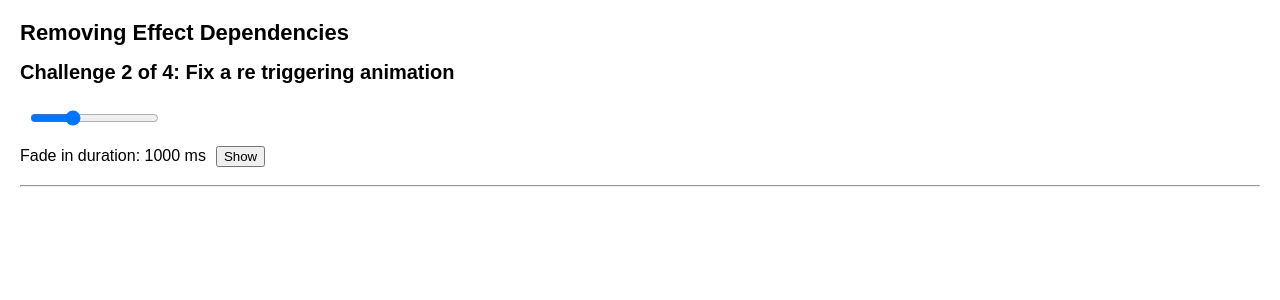
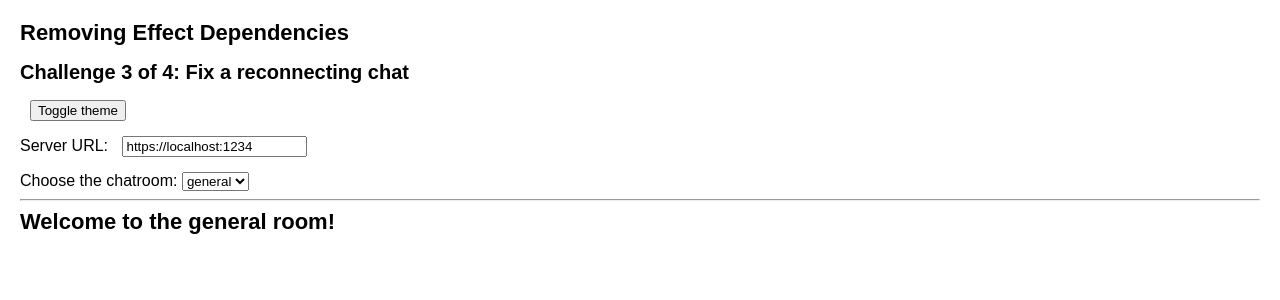
Before and after one commit to VladimirovMario/Sandbox, a React (Create React App) app in the folder 01. React documentation/02. Learn React/04. Escape Hatches/: page / in a window 1280 px wide. Shown: the top 300 px of the page. Built offline with nearby package versions, Linux system fonts and the light colour scheme.

Commit message:
Fix a reconnecting chat

```diff
--- /dev/null
+++ b/01. React documentation/02. Learn React/04. Escape Hatches/src/components/RemovingEffectDependencies/FixAReconnectingChat/ChatRoom.js
@@ -0,0 +1,16 @@
+import { useEffect } from 'react';
+import createConnection from './createConnection';
+
+export default function ChatRoom({ options }) {
+  const { serverUrl, roomId } = options;
+
+  useEffect(() => {
+    const connection = createConnection({ serverUrl, roomId });
+    connection.connect();
+    return () => {
+      connection.disconnect();
+    };
+  }, [serverUrl, roomId]);
+
+  return <h1>Welcome to the {options.roomId} room!</h1>;
+}
--- /dev/null
+++ b/01. React documentation/02. Learn React/04. Escape Hatches/src/components/RemovingEffectDependencies/FixAReconnectingChat/FixAReconnectingChat.js
@@ -0,0 +1,42 @@
+import { useState } from 'react';
+import ChatRoom from './ChatRoom';
+import styles from './FixAReconnectingChat.module.css';
+
+export default function FixAReconnectingChat() {
+  return (
+    <>
+      <h2>Challenge 3 of 4: Fix a reconnecting chat</h2>
+      <App />
+    </>
+  );
+}
+
+function App() {
+  const [isDark, setIsDark] = useState(false);
+  const [roomId, setRoomId] = useState('general');
+  const [serverUrl, setServerUrl] = useState('https://localhost:1234');
+
+  return (
+    <div className={isDark ? styles['dark'] : 'light'}>
+      <button onClick={() => setIsDark(!isDark)}>Toggle theme</button>
+      <label>
+        Server URL:{' '}
+        <input
+          type="text"
+          value={serverUrl}
+          onChange={(e) => setServerUrl(e.target.value)}
+        />
+      </label>
+      <label>
+        Choose the chatroom:{' '}
+        <select value={roomId} onChange={(e) => setRoomId(e.target.value)}>
+          <option value="general">general</option>
+          <option value="travel">travel</option>
+          <option value="music">music</option>
+        </select>
+      </label>
+      <hr />
+      <ChatRoom options={{ serverUrl, roomId }} />
+    </div>
+  );
+}
--- /dev/null
+++ b/01. React documentation/02. Learn React/04. Escape Hatches/src/components/RemovingEffectDependencies/FixAReconnectingChat/FixAReconnectingChat.module.css
@@ -0,0 +1,10 @@
+label,
+button {
+  display: block;
+  margin-bottom: 5px;
+}
+
+.dark {
+  background: #222;
+  color: #eee;
+}
--- /dev/null
+++ b/01. React documentation/02. Learn React/04. Escape Hatches/src/components/RemovingEffectDependencies/FixAReconnectingChat/createConnection.js
@@ -0,0 +1,19 @@
+export default function createConnection({ serverUrl, roomId }) {
+  // A real implementation would actually connect to the server
+  if (typeof serverUrl !== 'string') {
+    throw Error('Expected serverUrl to be a string. Received: ' + serverUrl);
+  }
+  if (typeof roomId !== 'string') {
+    throw Error('Expected roomId to be a string. Received: ' + roomId);
+  }
+  return {
+    connect() {
+      console.log(
+        '✅ Connecting to "' + roomId + '" room at ' + serverUrl + '...'
+      );
+    },
+    disconnect() {
+      console.log('❌ Disconnected from "' + roomId + '" room at ' + serverUrl);
+    },
+  };
+}
--- a/01. React documentation/02. Learn React/04. Escape Hatches/src/components/RemovingEffectDependencies/RemovingEffectDependencies.js
+++ b/01. React documentation/02. Learn React/04. Escape Hatches/src/components/RemovingEffectDependencies/RemovingEffectDependencies.js
@@ -1,11 +1,13 @@
-import ReTriggeringAnimation from './ReTriggeringAnimation/ReTriggeringAnimation';
+import FixAReconnectingChat from './FixAReconnectingChat/FixAReconnectingChat';
+// import ReTriggeringAnimation from './ReTriggeringAnimation/ReTriggeringAnimation';
 // import FixAResettingInterval from './FixAResettingInterval/FixAResettingInterval';
 
 export default function RemovingEffectDependencies() {
   return (
     <>
       <h1>Removing Effect Dependencies</h1>
-      <ReTriggeringAnimation />
+      <FixAReconnectingChat />
+      {/* <ReTriggeringAnimation /> */}
       {/* <FixAResettingInterval /> */}
     </>
   );
--- a/01. React documentation/02. Learn React/04. Escape Hatches/src/index.js
+++ b/01. React documentation/02. Learn React/04. Escape Hatches/src/index.js
@@ -6,9 +6,9 @@ import reportWebVitals from './reportWebVitals';
 
 const root = ReactDOM.createRoot(document.getElementById('root'));
 root.render(
-  // <React.StrictMode>
+  <React.StrictMode>
     <App />
-  // </React.StrictMode>
+  </React.StrictMode>
 );
 
 // If you want to start measuring performance in your app, pass a function
```
